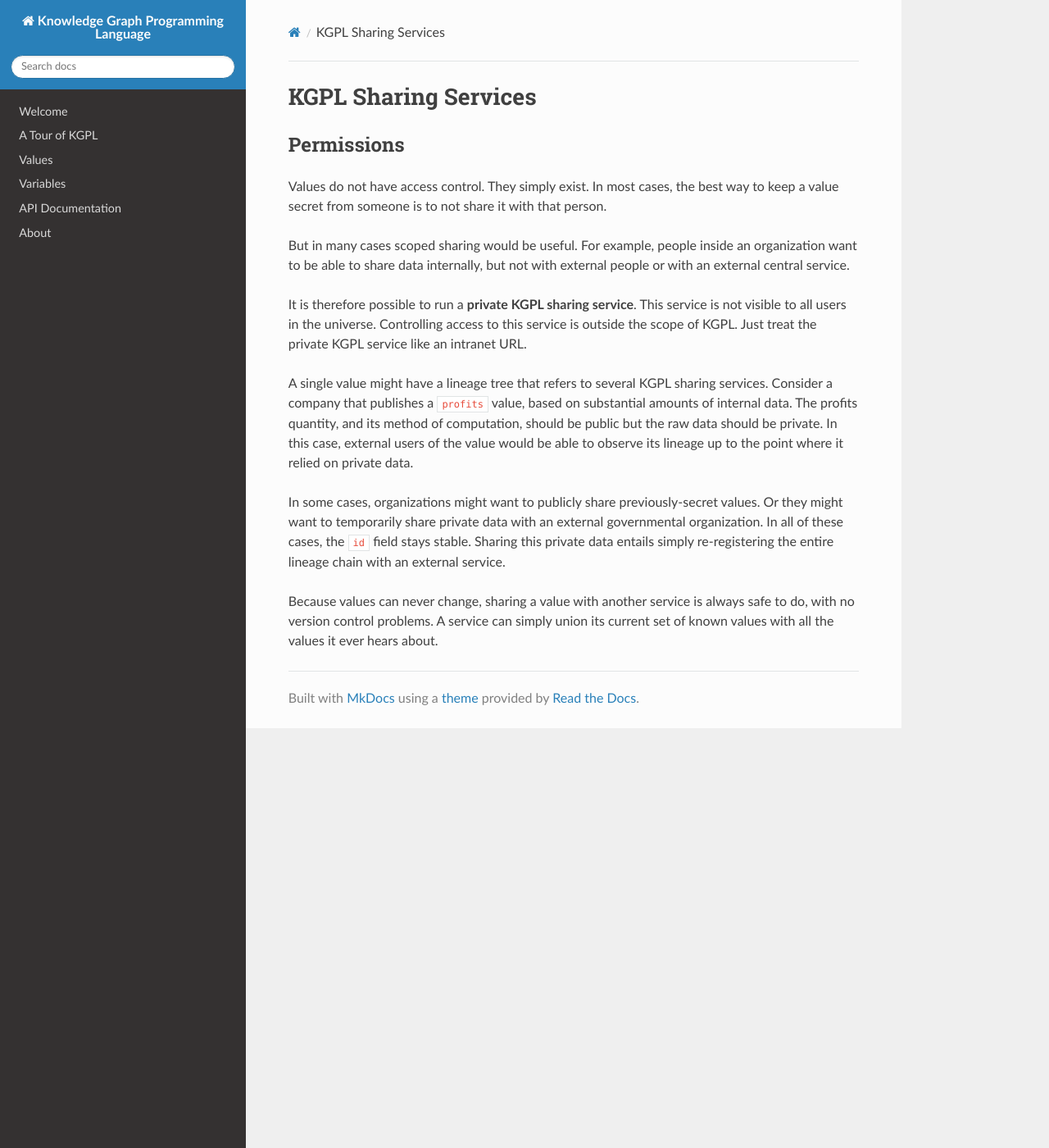
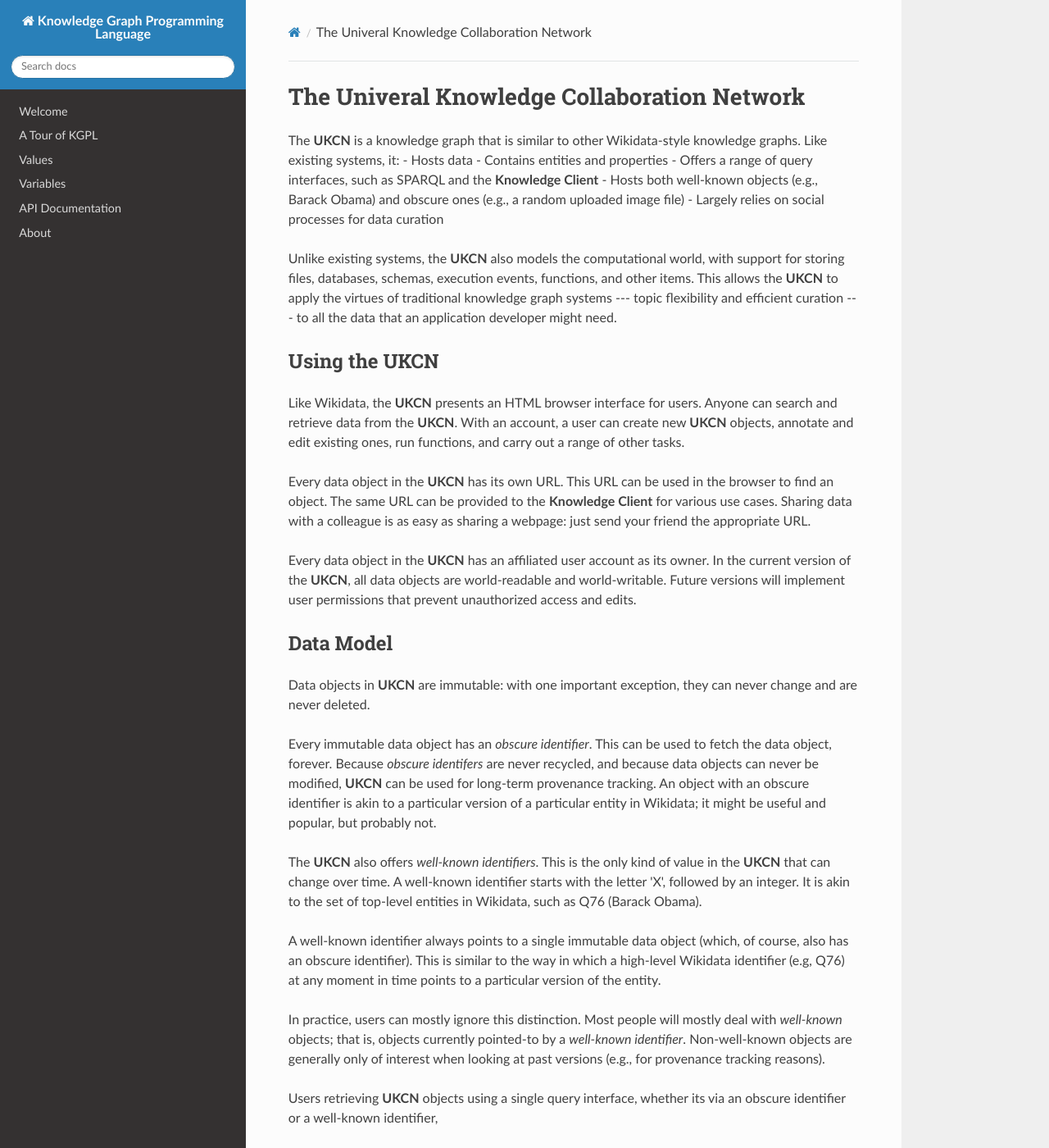
Before and after one commit to mikecafarella/KNP, an MkDocs documentation site: the page built from docs/docs/sharingservice.md, in a window 1280 px wide and 1400 px high. Shown: the whole window at 82% size. Built offline with MkDocs 1.6.1, drawn with Linux system fonts in a browser that asks for light colours; nearby versions of some CDN libraries; some of the changed text lies outside the part shown.

Commit message:
New docs

```diff
--- a/docs/docs/sharingservice.md
+++ b/docs/docs/sharingservice.md
@@ -1,5 +1,59 @@
-# KGPL Sharing Services
+# The Univeral Knowledge Collaboration Network
 
+The __UKCN__ is a knowledge graph that is similar to other Wikidata-style knowledge graphs. Like existing systems, it:
+- Hosts data
+- Contains entities and properties
+- Offers a range of query interfaces, such as SPARQL and the __Knowledge Client__
+- Hosts both well-known objects (e.g., Barack Obama) and obscure ones (e.g., a random uploaded image file)
+- Largely relies on social processes for data curation
+
+Unlike existing systems, the __UKCN__ also models the computational world, with support for storing files, databases, schemas, execution events, functions, and other items. This allows the __UKCN__ to apply the virtues of traditional knowledge graph systems --- topic flexibility and efficient curation --- to all the data that an application developer might need.
+
+## Using the UKCN
+Like Wikidata, the __UKCN__ presents an HTML browser interface for users.  Anyone can search and retrieve data from the __UKCN__.  With an account, a user can create new __UKCN__ objects, annotate and edit existing ones, run functions, and carry out a range of other tasks.
+
+Every data object in the __UKCN__ has its own URL. This URL can be used in the browser to find an object. The same URL can be provided to the __Knowledge Client__ for various use cases.  Sharing data with a colleague is as easy as sharing a webpage: just send your friend the appropriate URL.
+
+Every data object in the __UKCN__ has an affiliated user account as its owner. In the current version of the __UKCN__, all data objects are world-readable and world-writable. Future versions will implement user permissions that prevent unauthorized access and edits.
+
+## Data Model
+Data objects in __UKCN__ are immutable: with one important exception, they can never change and are never deleted.
+
+Every immutable data object has an *obscure identifier*. This can be used to fetch the data object, forever. Because *obscure identifers* are never recycled, and because data objects can never be modified, __UKCN__ can be used for long-term provenance tracking.  An object with an obscure identifier is akin to a particular version of a particular entity in Wikidata; it might be useful and popular, but probably not.
+
+The __UKCN__ also offers *well-known identifiers*. This is the only kind of value in the __UKCN__ that can change over time.  A well-known identifier starts with the letter 'X', followed by an integer.  It is akin to the set of top-level entities in Wikidata, such as Q76 (Barack Obama).
+
+A well-known identifier always points to a single immutable data object (which, of course, also has an obscure identifier).  This is similar to the way in which a high-level Wikidata identifier (e.g, Q76) at any moment in time points to a particular version of the entity.
+
+In practice, users can mostly ignore this distinction. Most people will mostly deal with *well-known* objects; that is, objects currently pointed-to by a *well-known identifier*.  Non-well-known objects are generally only of interest when looking at past versions (e.g., for provenance tracking reasons).
+
+Users retrieving __UKCN__ objects using a single query interface, whether its via an obscure identifier or a well-known identifier,
+
+## Deployment
+There is a single __UKCN__ that is implemented across multiple servers, in the same way there is a single World Wide Web implemented across multiple web servers.  This will allow users and institutions to host data that might be tied to a particular location, while allowing users to ignore physical placement when annotating and curating data.
+
+However, the current __UKCN__ software implements only "single-server mode".
+
+## Interfaces
+The __UKCN__ allows users to access it in three ways:
+1. When building applications, via the __Knowledge Client__
+2. When curating and sharing data, via the HTML Browser interface
+3. When uploading novel data artifacts programmatically, via the REST API
+
+This last interface is primarily useful when integrating the __UKCN__ with existing data pipelines.
+
+## Getting Started
+Go here to install and run the __UKCN__ system.
+
+
+
+
+
+
+
+
+
+# Obsolete Text
 ## Permissions
 
 Values do not have access control. They simply exist. In most cases,
```
Also changed, not shown: docs/docs/index.md (+11 -4 lines), docs/docs/knowledgeclient.md (added, +35 -0 lines).
